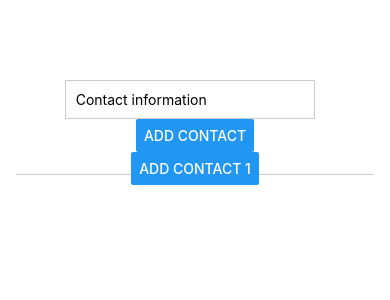
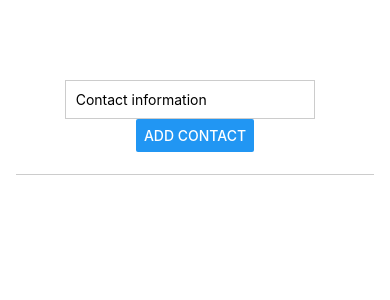
Before and after one commit to urp-moviles-2023-2/core-components, a React Native app: screen / in a window 390 px wide. Shown: the top 300 px of the page. Built offline with nearby package versions, Linux system fonts and the light colour scheme.

Commit message:
app updated

```diff
--- a/App.js
+++ b/App.js
@@ -11,14 +11,13 @@ import React from "react";
 export default function App() {
   const [contact, setContact] = React.useState("");
   const [contacts, setContacts] = React.useState([]);
-  const name = ""
 
   function addContactHandler() {
     setContacts((currentContacts) => [
       ...currentContacts,
       { text: contact, id: Math.random().toString() },
     ]);
-  };
+  }
 
   return (
     <View style={styles.appContainer}>
@@ -29,7 +28,6 @@ export default function App() {
           onChangeText={(text) => setContact(text)}
         />
         <Button title="Add Contact" onPress={addContactHandler} />
-        <Button title="Add Contact 1" />
       </View>
       <View style={styles.contactsContainer}>
         <FlatList
```
